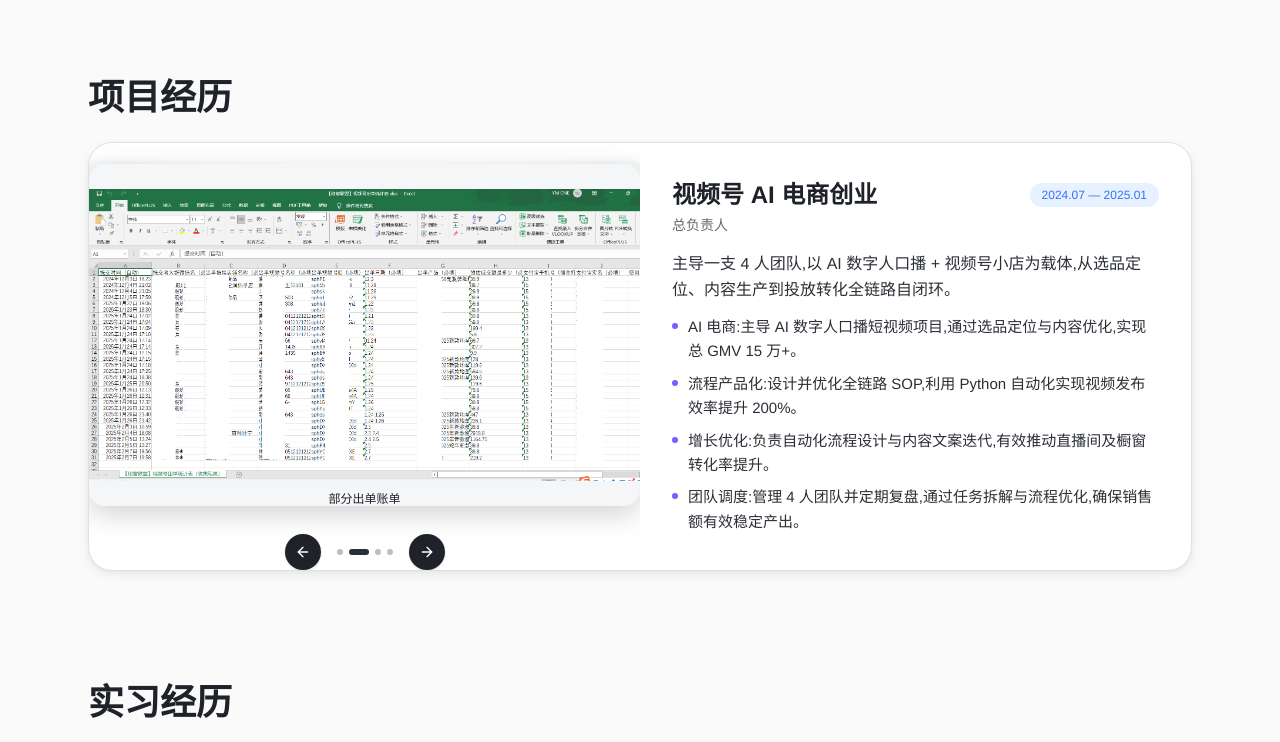
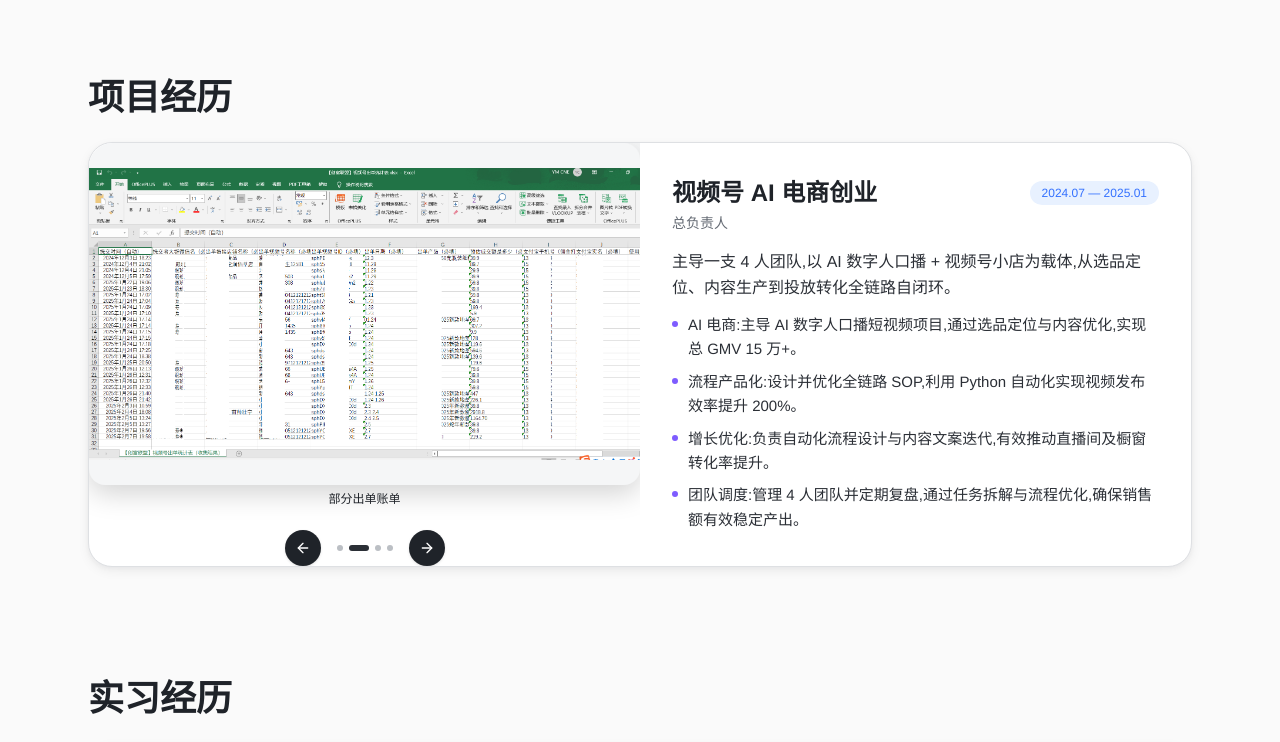
Before and after one commit to cneym1125/lingqi-CV, a React (Vite) app: page / in a window 1280 px wide. Shown: the part 560-1302 px from the top of the page. Built offline with nearby package versions, Linux system fonts and the light colour scheme.

Commit message:
fix: 卡片改overflow-hidden,箭头按钮不再溢出到下方卡片

```diff
--- a/src/components/Carousel.tsx
+++ b/src/components/Carousel.tsx
@@ -73,21 +73,18 @@ export function Carousel({ slides, autoplay = true }: Props) {
       zIndex: 3, opacity: 1, pointerEvents: 'auto',
       transform: 'translateX(0) translateY(0) scale(1) rotateY(0deg)',
       transition: base,
-      top: stickUp,
     }
     if (isLeft) return {
       zIndex: 2, opacity: 0.88, pointerEvents: 'auto',
-      transform: `translateX(-${gap}px) translateY(0) scale(0.84) rotateY(12deg)`,
+      transform: `translateX(-${gap}px) translateY(-${stickUp}px) scale(0.84) rotateY(12deg)`,
       transition: base,
-      top: 0,
     }
     if (isRight) return {
       zIndex: 2, opacity: 0.88, pointerEvents: 'auto',
-      transform: `translateX(${gap}px) translateY(0) scale(0.84) rotateY(-12deg)`,
+      transform: `translateX(${gap}px) translateY(-${stickUp}px) scale(0.84) rotateY(-12deg)`,
       transition: base,
-      top: 0,
     }
-    return { zIndex: 1, opacity: 0, pointerEvents: 'none', transition: base, top: stickUp }
+    return { zIndex: 1, opacity: 0, pointerEvents: 'none', transition: base }
   }
 
   const lightboxItems = useMemo(
@@ -102,7 +99,7 @@ export function Carousel({ slides, autoplay = true }: Props) {
       <div
         ref={containerRef}
         className="relative w-full"
-        style={{ perspective: '1000px', height: fixedH + stickUp + 8, paddingTop: stickUp }}
+        style={{ perspective: '1000px', height: fixedH + stickUp + 8 }}
         onTouchStart={onTouchStart}
         onTouchMove={onTouchMove}
         onTouchEnd={onTouchEnd}
@@ -144,7 +141,7 @@ export function Carousel({ slides, autoplay = true }: Props) {
       </div>
 
       {total > 1 && (
-        <div className="mt-5 flex items-center justify-center gap-4">
+        <div className="mt-4 flex items-center justify-center gap-4">
           <button
             type="button"
             onClick={() => go(-1)}
--- a/src/components/ExperienceSection.tsx
+++ b/src/components/ExperienceSection.tsx
@@ -21,7 +21,7 @@ export function ExperienceSection() {
               whileInView={{ opacity: 1, y: 0 }}
               viewport={{ once: true, amount: 0.15 }}
               transition={{ duration: 0.6 }}
-              className="grid grid-cols-1 overflow-visible rounded-3xl border border-ink-100 bg-white shadow-soft transition hover:shadow-soft-lg md:grid-cols-2"
+              className="grid grid-cols-1 overflow-hidden rounded-3xl border border-ink-100 bg-white shadow-soft transition hover:shadow-soft-lg md:grid-cols-2"
             >
               {/* 右侧（桌面）/ 上方（手机）：文字内容 */}
               <div className="flex flex-col justify-center p-6 md:order-2 md:p-8">
--- a/src/components/ProjectsSection.tsx
+++ b/src/components/ProjectsSection.tsx
@@ -26,7 +26,7 @@ export function ProjectsSection() {
               whileInView={{ opacity: 1, y: 0 }}
               viewport={{ once: true, amount: 0.15 }}
               transition={{ duration: 0.6 }}
-              className="grid grid-cols-1 overflow-visible rounded-3xl border border-ink-100 bg-white shadow-soft transition hover:shadow-soft-lg md:grid-cols-2"
+              className="grid grid-cols-1 overflow-hidden rounded-3xl border border-ink-100 bg-white shadow-soft transition hover:shadow-soft-lg md:grid-cols-2"
             >
               {/* 右侧（桌面）/ 上方（手机）：文字内容 */}
               <div className="flex flex-col justify-center p-6 md:order-2 md:p-8">
```
